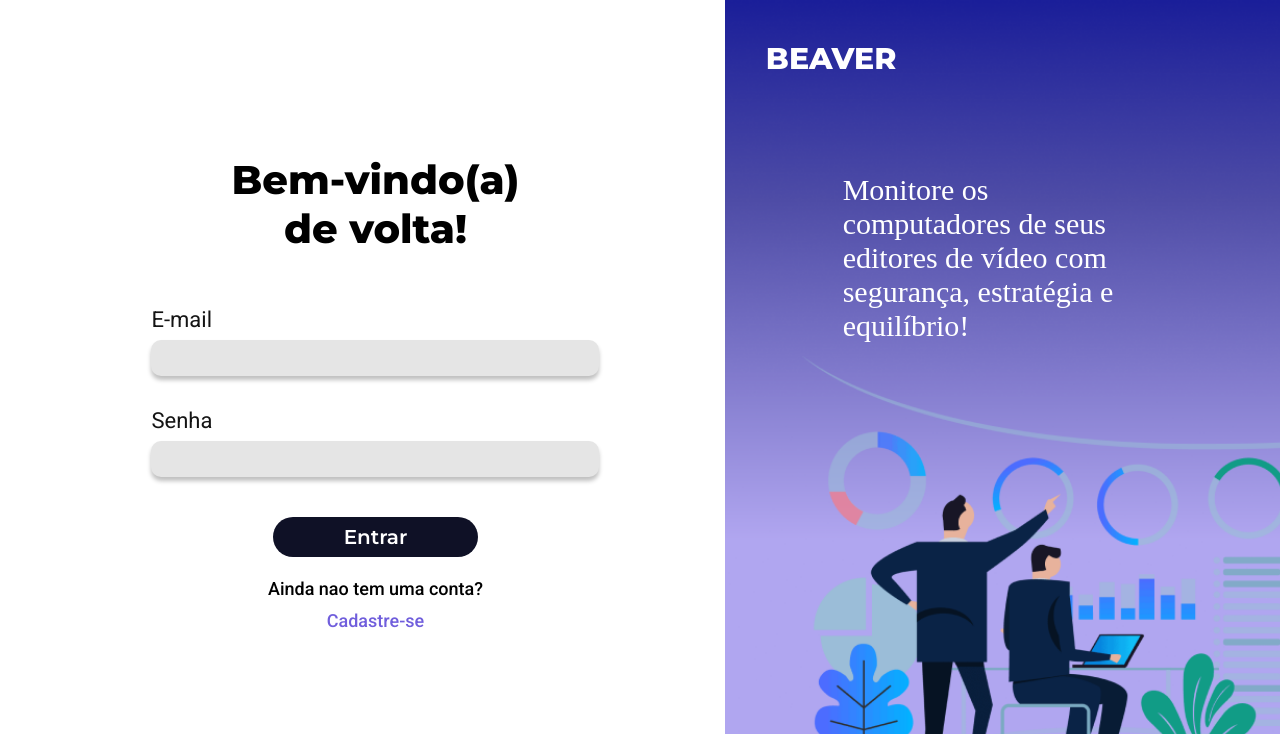
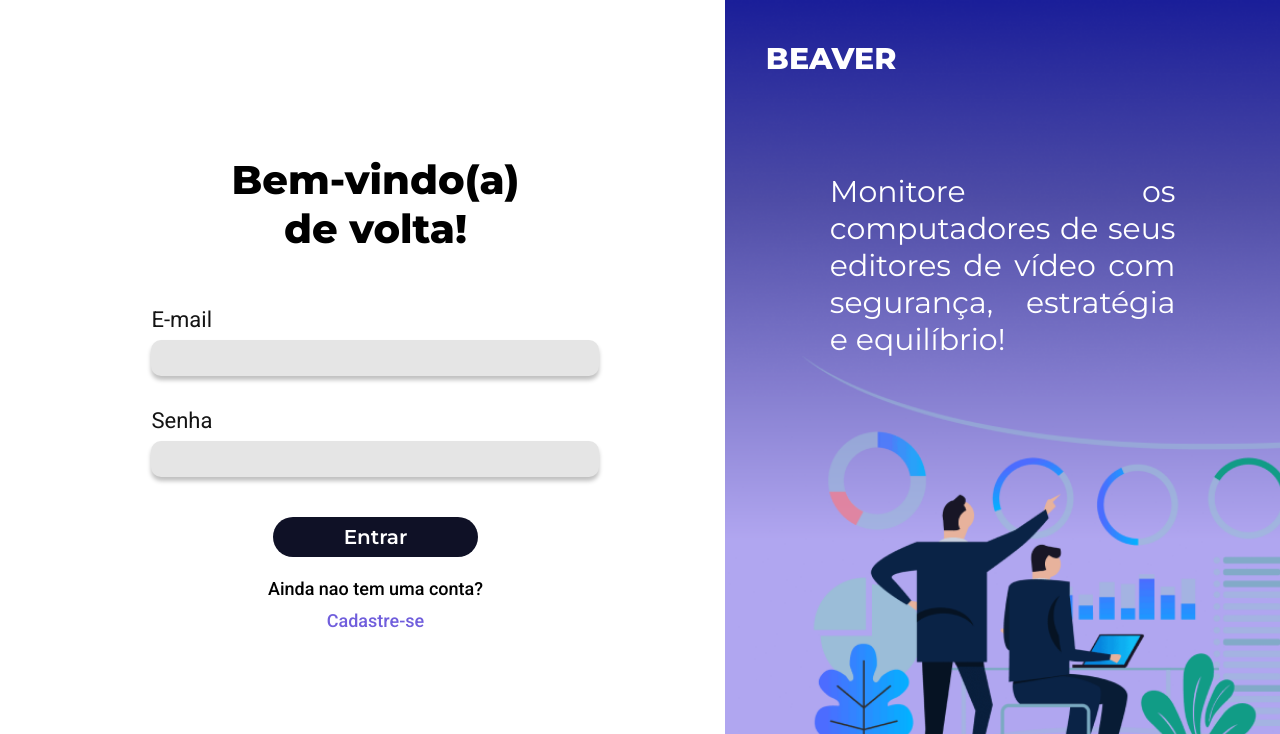
Before and after one commit to Grupo-Beaver/siteInstitucional, a plain HTML site: page public/login.html in a window 1280 px wide. Shown: the top 734 px of the page. Drawn offline with Linux system fonts and the light colour scheme.

Commit message:
Fonte do texto alterada

```diff
--- a/public/css/login.css
+++ b/public/css/login.css
@@ -140,7 +140,7 @@ button {
     display: flex;
     flex-direction: column;
     align-items: center;
-    text-align: initial;
+    text-align: justify;
 }
 
 .direitaBeaver{
@@ -152,7 +152,8 @@ button {
 }
 
 .direitaTexto {
+    font-family: 'Montserrat', sans-serif;
     color: #fff;
     font-size: 30px;
-    width: 25vw;
+    width: 27vw;
 }
```
